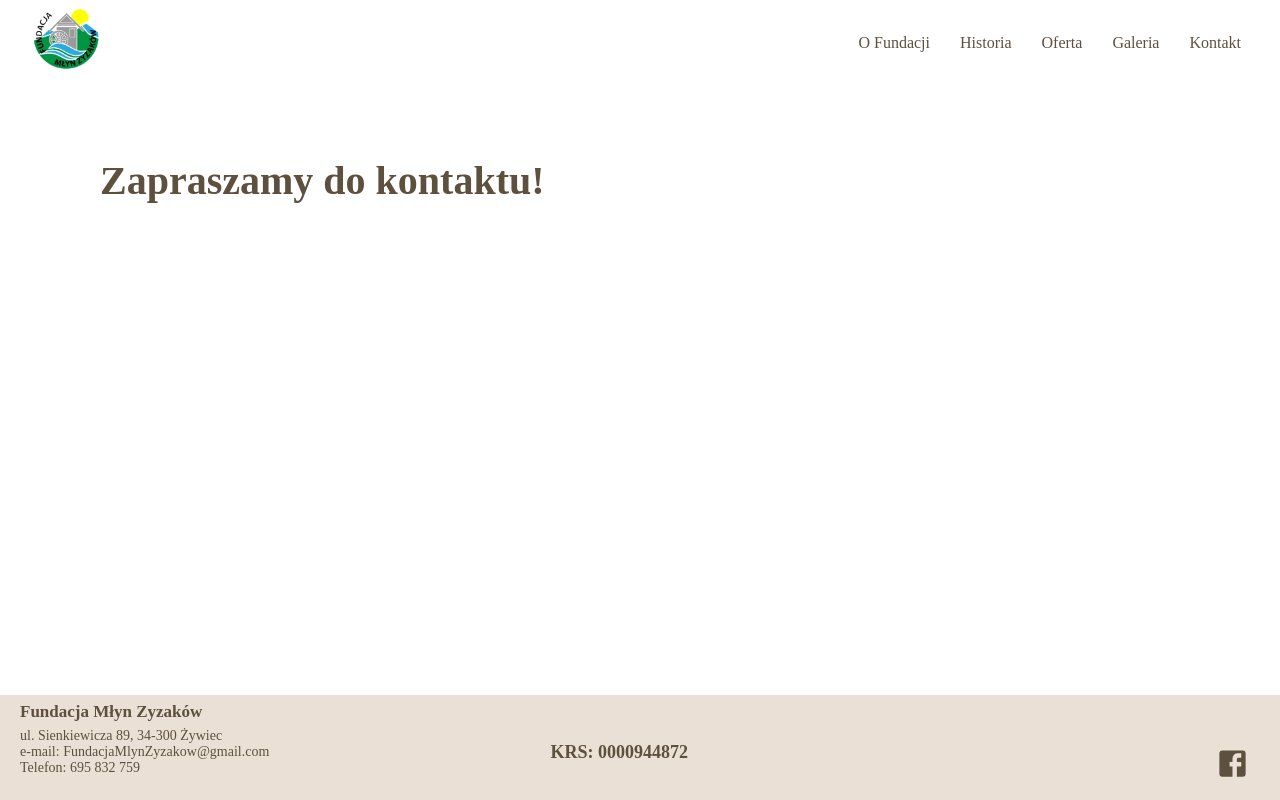
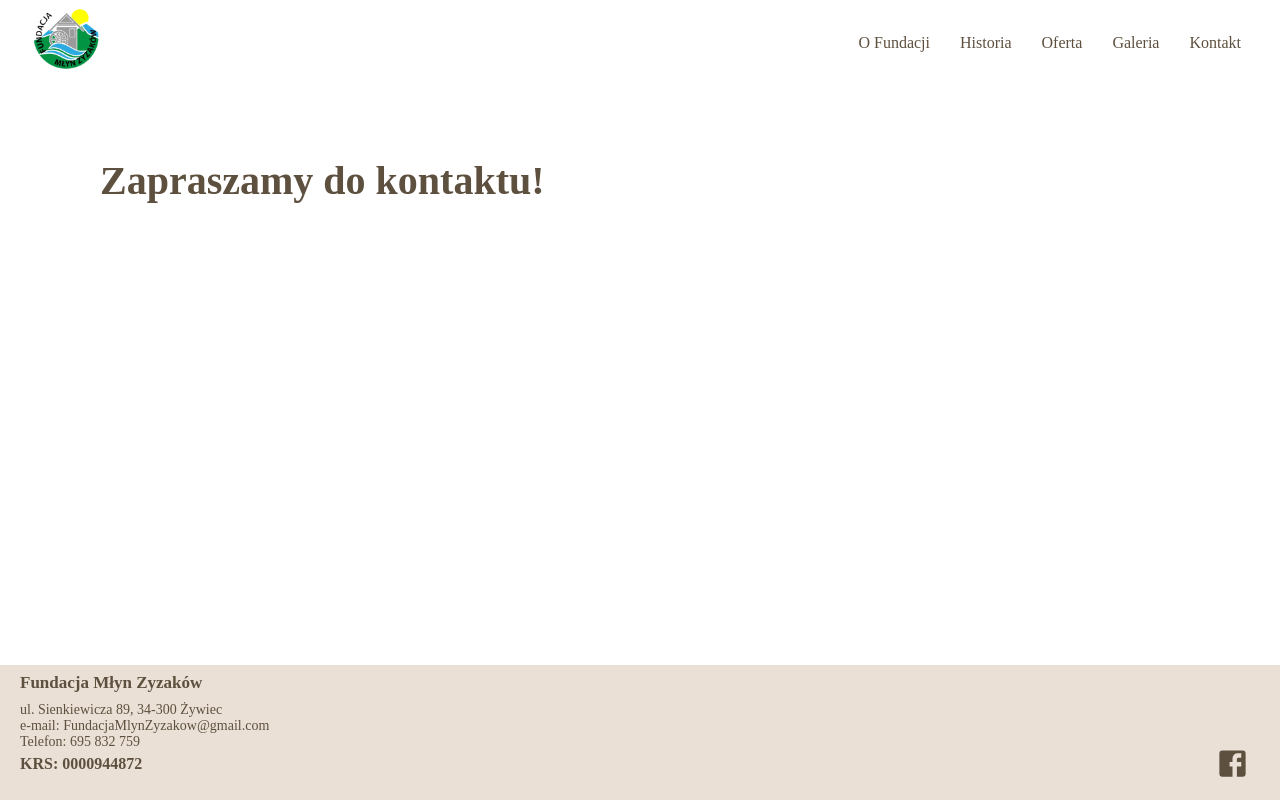
Before and after one commit to asiabielawska/ProjektFundacji, a React (Vite) app: page /kontakt in a window 1280 px wide. Built offline with nearby package versions, Linux system fonts and the light colour scheme; a web font is replaced by a local one.

Commit message:
Changed position of krs

```diff
--- a/src/components/Layout/Layout.tsx
+++ b/src/components/Layout/Layout.tsx
@@ -7,13 +7,13 @@ import { useNavigate } from "react-router-dom";
 import {
   Footer,
   FooterHeading,
-  FooterK,
   FooterMail,
   FooterPhone,
   Image,
   NavigationLink,
   FooterAdres,
   FacebookLink,
+  FooterKrs,
 } from "./styled";
 import FacebookIcon from "@mui/icons-material/Facebook";
 
@@ -60,7 +60,7 @@ export function Layout({ children, isMainPage }: Props) {
           <FooterAdres>ul. Sienkiewicza 89, 34-300 Żywiec</FooterAdres>
           <FooterMail>e-mail: FundacjaMlynZyzakow@gmail.com</FooterMail>
           <FooterPhone>Telefon: 695 832 759</FooterPhone>
-          <FooterK>KRS: 0000944872</FooterK>
+          <FooterKrs>KRS: 0000944872</FooterKrs>
           <FacebookLink
             href="https://www.facebook.com/profile.php?id=100090282412225"
             target="blank"
--- a/src/components/Layout/styled.ts
+++ b/src/components/Layout/styled.ts
@@ -20,7 +20,7 @@ export const MainHeading = styled("h1")({
 
 export const Footer = styled("footer")({
   backgroundColor: "#EAE0D5",
-  height: 105,
+  height: 135,
   paddingLeft: 20,
   position: "absolute",
   left: 0,
@@ -31,13 +31,13 @@ export const Footer = styled("footer")({
 
 export const FooterHeading = styled("div")({
   fontSize: 17,
-  paddingTop: 7,
+  paddingTop: 8,
   fontWeight: "bold",
 });
 
 export const FooterAdres = styled("div")({
   fontSize: 14,
-  paddingTop: 6,
+  paddingTop: 9,
 });
 
 export const FooterMail = styled("div")({
@@ -48,12 +48,10 @@ export const FooterPhone = styled("div")({
   fontSize: 14,
 });
 
-export const FooterK = styled("span")({
-  fontSize: 18,
+export const FooterKrs = styled("div")({
+  fontSize: 16,
   fontWeight: "bold",
-  position: "absolute",
-  left: "43%",
-  bottom: "35%",
+  paddingTop: 5,
 });
 
 export const FacebookLink = styled("a")({
```
